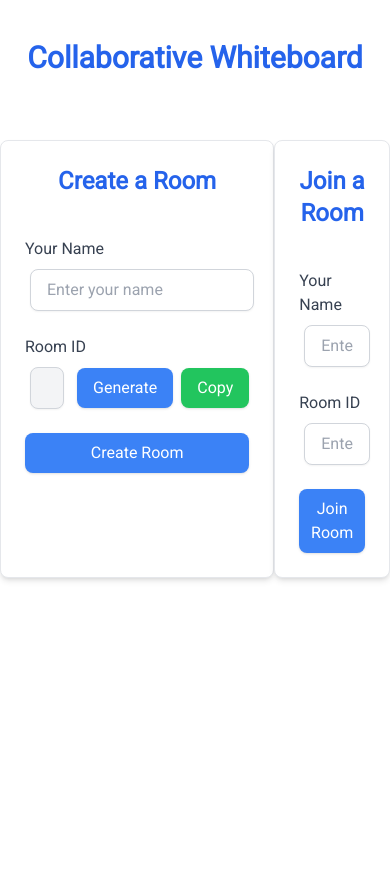
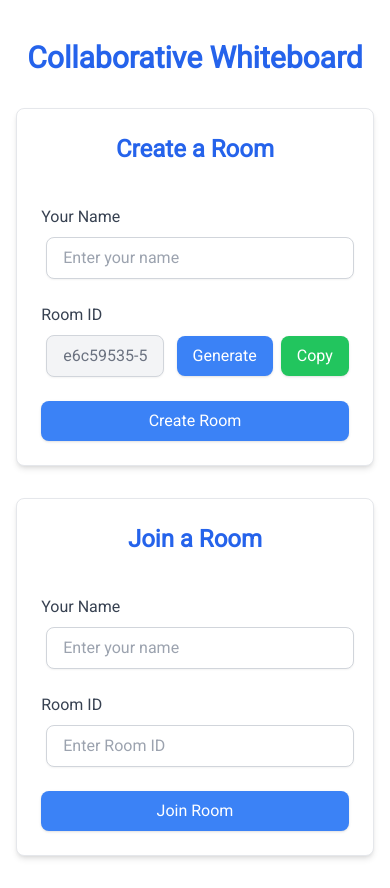
Before and after one commit to Ankush-nitjsr/whiteboard-app, a React (Vite) app in the folder client/: page / in a window 390 px wide. Before the commit the page ends 844 px from the top, so only its background shows below. Built offline with nearby package versions, Linux system fonts and the light colour scheme; no server answers.

Commit message:
style: Update Rooms component
Add style for responsiveness across all devices with mobile first approach.

```diff
--- a/client/src/pages/Room.tsx
+++ b/client/src/pages/Room.tsx
@@ -12,10 +12,10 @@ interface RoomProps {
 export const Room = ({ uuid, socket, setUser }: RoomProps) => {
   return (
     <>
-      <h1 className="font-bold text-3xl mt-10 text-blue-600">
+      <h1 className="font-bold text-3xl mt-10 text-blue-600 text-center">
         Collaborative Whiteboard
       </h1>
-      <div className="flex justify-evenly w-full mt-16">
+      <div className="flex flex-col lg:flex-row justify-center items-center lg:justify-evenly w-full mt-8 mb-8 md:mt-16 space-y-8 lg:space-y-0">
         <CreateRoomForm uuid={uuid} socket={socket} setUser={setUser} />
         <JoinRoomForm uuid={uuid} socket={socket} setUser={setUser} />
       </div>
```
